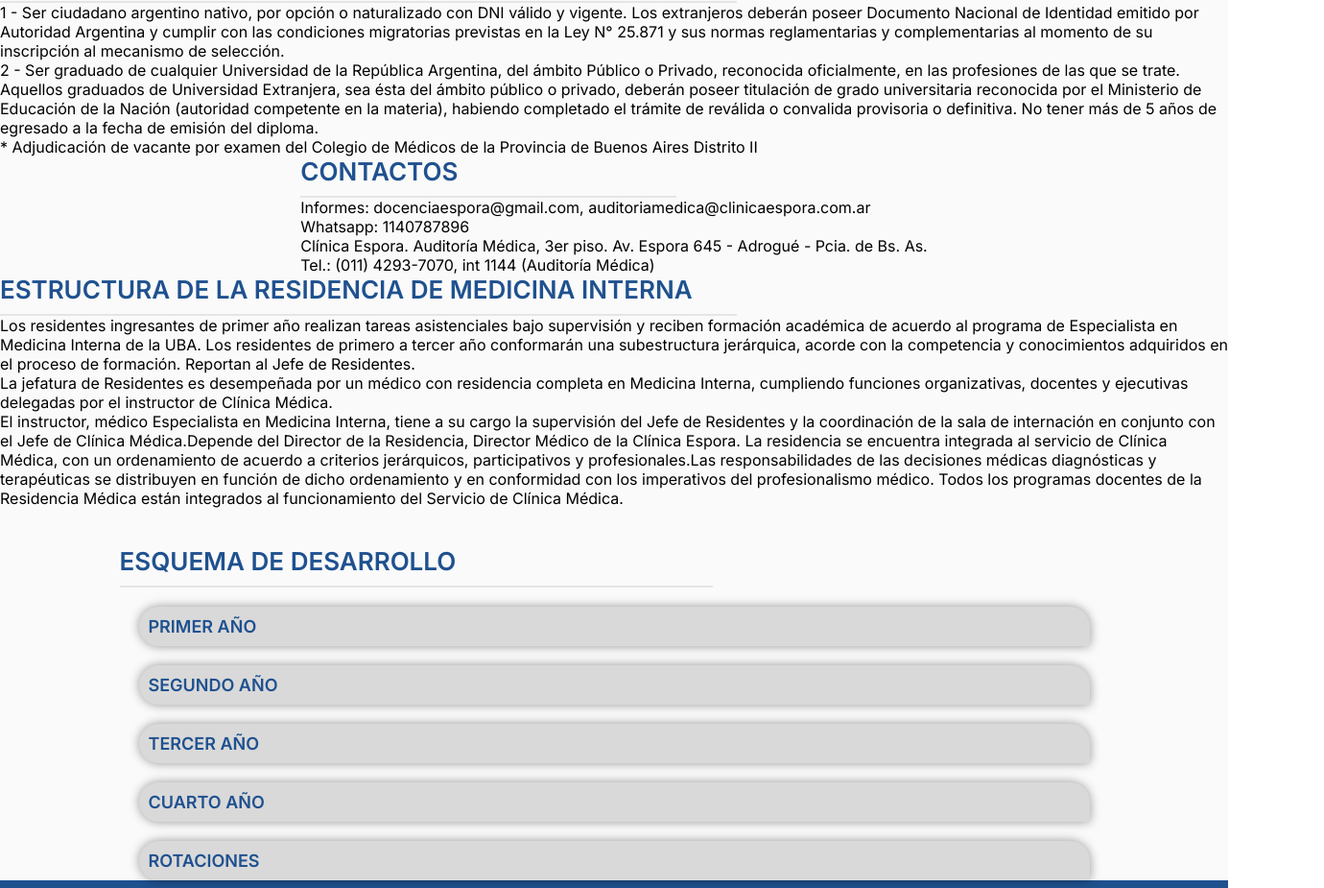
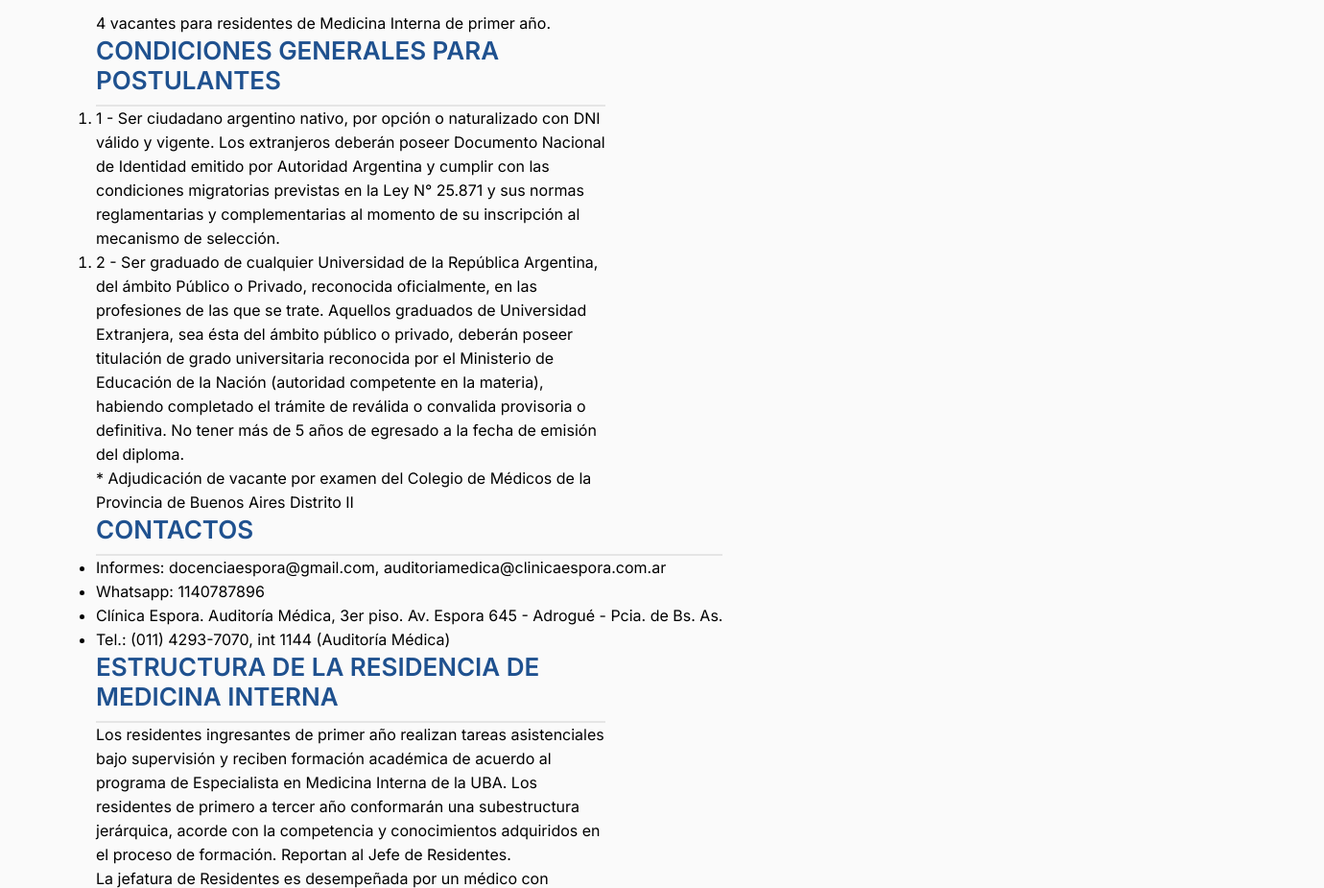
Before and after one commit to Compu3Unla/clinica-espora-1-2023, a plain HTML site: page residencias.html in a window 1280 px wide. Shown: the part 615-1540 px from the top of the page at 96% size, 1380 px wide, since content can reach past the window. Drawn offline with Linux system fonts and the light colour scheme.

Commit message:
actualización

```diff
--- a/estilos.css
+++ b/estilos.css
@@ -6,7 +6,7 @@
 	font-family: 'Inter', sans-serif;
 	padding: 0;
 	margin: 0;
-	list-style: none;
+
 }
 a{
 	text-decoration: none;
@@ -116,7 +116,6 @@ h2{
 
 
 main h2{
-	width: 60%;
 	border-bottom: 2px solid #E5E5E5;
 	padding-bottom: 10px;
 }
@@ -191,13 +190,13 @@ main h2{
 	align-items: center;
 }
 
+	/*-------------------------MAIN SERVICIOS.HTML-------------------------*/
 #menu{
 	display:flex;
 	flex-direction: column;
 	padding-top: 40px;
+	padding-bottom: 54px;
 }
-
-	/*-------------------------MAIN SERVICIOS.HTML-------------------------*/
 .cajatitulo{
 	border-radius: 35px 35px 0px 35px;
 	background-color:#D9D9D9;
@@ -214,7 +213,8 @@ main h2{
 
 summary{
 	padding:10px;
-	margin:20px;
+	margin:18px;
+	list-style:none;
 }
 
 .caja-contenido{
@@ -337,10 +337,24 @@ form div {
 	margin-top: 5%;
 }
 /*MAIN RESIDENCIAS.HTML*/
+.contenido-residencias{
+	padding-right:749px;
+}
+
 #menu-residencias{
 	display:flex;
 	flex-direction: column;
-	padding-top: 40px;
+	align-items:center;
+	padding: 40px 0px 50px 301px;
+}
+
+.residencias-contenedores{
+	display:flex;
+	align-items:flex-start;
+	padding-left:100px;
+	padding-top:50px;
+	line-height: 25px;
+
 }
 .titulo-cajas{
 	font-family: 'Inter';
@@ -352,7 +366,7 @@ form div {
 .caja-titulo-residencias{
 	border-radius: 35px 35px 0px 35px;
 	background-color:#D9D9D9;
-	width:971px;
+	width:800px;
 	margin-bottom: 0px;
 	box-shadow: 0px 0px 11px rgb(0 0 0 / 40%);
 }
@@ -360,7 +374,7 @@ form div {
 	font-size:13px;
 	background-color:#D9D9D9;
 	border-radius: 0px 0px 0px 35px;
-	width: 919px;
+	width: 748px;
 	margin-left:20px;
 	padding:36px;
 	box-shadow: 0px 0px 11px rgb(0 0 0 / 40%);
@@ -478,6 +492,7 @@ footer p, footer a, footer li{
 	color: #ffffff;
 	font-size: 20px;
 	line-height: 35px;
+	list-style:none;
 }
 
 
--- a/residencias.html
+++ b/residencias.html
@@ -8,7 +8,7 @@
 
 <body>
 	<header></header>
-	<main>
+	<main class="residencias-contenedores">
 		<section>
 			<h2>RESIDENCIA DE MEDINA INTERNA</h2>
 			<p>Residencia acreditada por la Facultad de Medicina de la UBA</p>
@@ -20,7 +20,7 @@
 			</ul>
 		</section>
 		<section>
-			<h2 class="tituloservicio">AÑO 2021</h2>
+			<h2>AÑO 2021</h2>
 			<h3 class="subtitulo">Duración de la residencia:</h3>
 			<p>4 años. Certificado de Residencia completa en Medicina Interna (UBA)</p>
 			<h3 class="subtitulo">Duración del Curso Superior:</h3>
@@ -28,8 +28,8 @@
 			<h3 class="subtitulo">Número de vacantes:</h3>
 			<p>4 vacantes para residentes de Medicina Interna de primer año.</p>
 		</section>
-		<section>
-			<h2 class="tituloservicio">CONDICIONES GENERALES PARA POSTULANTES</h2>
+		<section class="contenido-residencias">
+			<h2>CONDICIONES GENERALES PARA POSTULANTES</h2>
 			<ol>
 				<li>1 - Ser ciudadano argentino nativo, por opción o naturalizado con DNI válido y vigente. Los extranjeros deberán poseer Documento Nacional de Identidad emitido por Autoridad Argentina y cumplir con las condiciones migratorias previstas en la Ley N° 25.871 y sus normas reglamentarias y complementarias al momento de su inscripción al mecanismo de selección.</li>
 			</ol>
@@ -47,14 +47,14 @@
 				<li>Tel.: (011) 4293-7070, int 1144 (Auditoría Médica)</li>
 			</ul>
 		</section>
-		<section>
-			<h2 class="tituloservicio">ESTRUCTURA DE LA RESIDENCIA DE MEDICINA INTERNA</h2>
+		<section class="contenido-residencias">
+			<h2>ESTRUCTURA DE LA RESIDENCIA DE MEDICINA INTERNA</h2>
 			<p>Los residentes ingresantes de primer año realizan tareas asistenciales bajo supervisión y reciben formación académica de acuerdo al programa de Especialista en Medicina Interna de la UBA. Los residentes de primero a tercer año conformarán una subestructura jerárquica, acorde con la competencia y conocimientos adquiridos en el proceso de formación. Reportan al Jefe de Residentes.</p>
 			<p>La jefatura de Residentes es desempeñada por un médico con residencia completa en Medicina Interna, cumpliendo funciones organizativas, docentes y ejecutivas delegadas por el instructor de Clínica Médica.</p>
 			<p>El instructor, médico Especialista en Medicina Interna, tiene a su cargo la supervisión del Jefe de Residentes y la coordinación de la sala de internación en conjunto con el Jefe de Clínica Médica.Depende del Director de la Residencia, Director Médico de la Clínica Espora. La residencia se encuentra integrada al servicio de Clínica Médica, con un ordenamiento de acuerdo a criterios jerárquicos, participativos y profesionales.Las responsabilidades de las decisiones médicas diagnósticas y terapéuticas se distribuyen en función de dicho ordenamiento y en conformidad con los imperativos del profesionalismo médico. Todos los programas docentes de la Residencia Médica están integrados al funcionamiento del Servicio de Clínica Médica.</p>
 		</section>
 		<section id="menu-residencias">
-			<h2>ESQUEMA DE DESARROLLO</h2>
+			<h2 class="titulo-menu">ESQUEMA DE DESARROLLO</h2>
 			<details>
 				<summary class="caja-titulo-residencias">
 					<h3 class="titulo-cajas">PRIMER AÑO</h3>
@@ -143,6 +143,5 @@
 			<img src="img/footer/svg_logo_byn.svg" width="282.44px" height="137px" alt="logo clinica espora en blanco y negro">
 		</div>
 	</footer>
-
 </body>
 </html>
```
